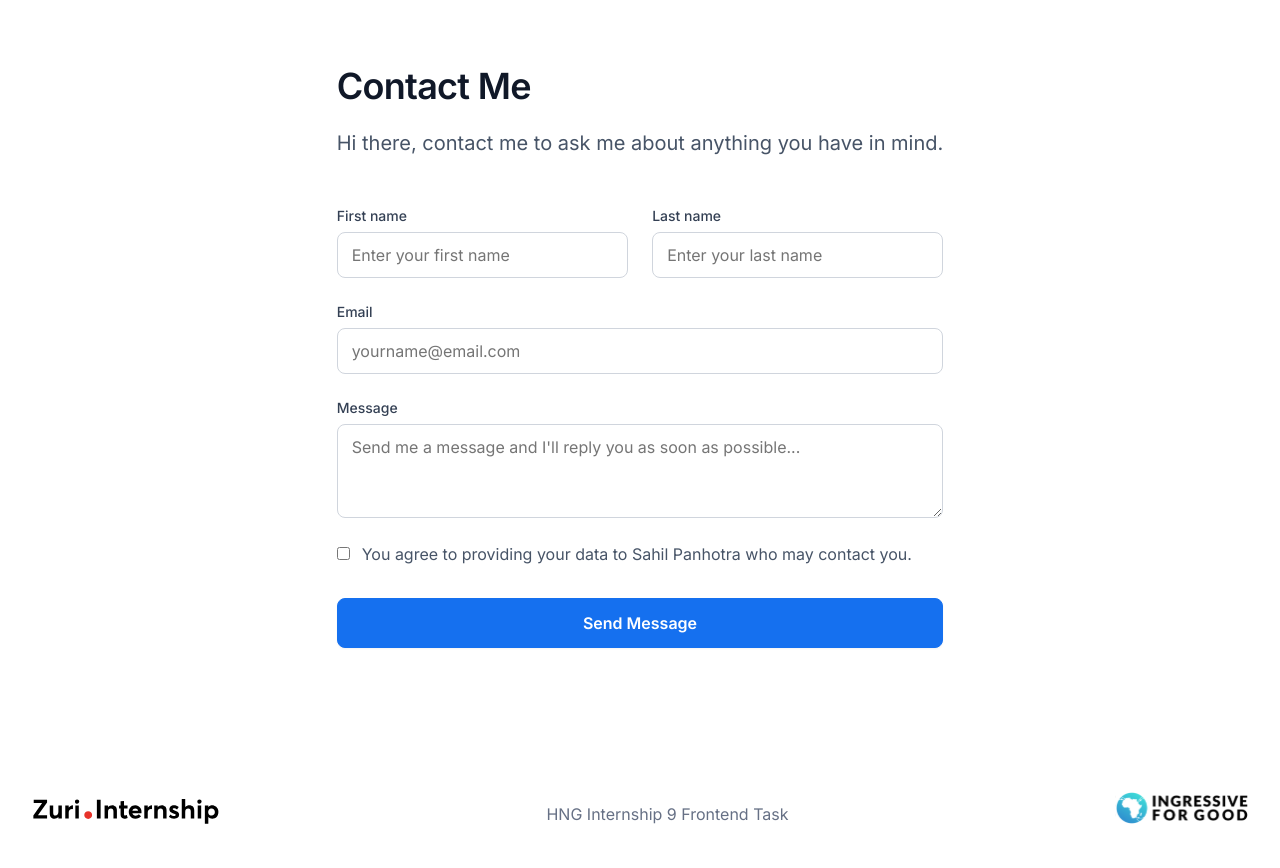
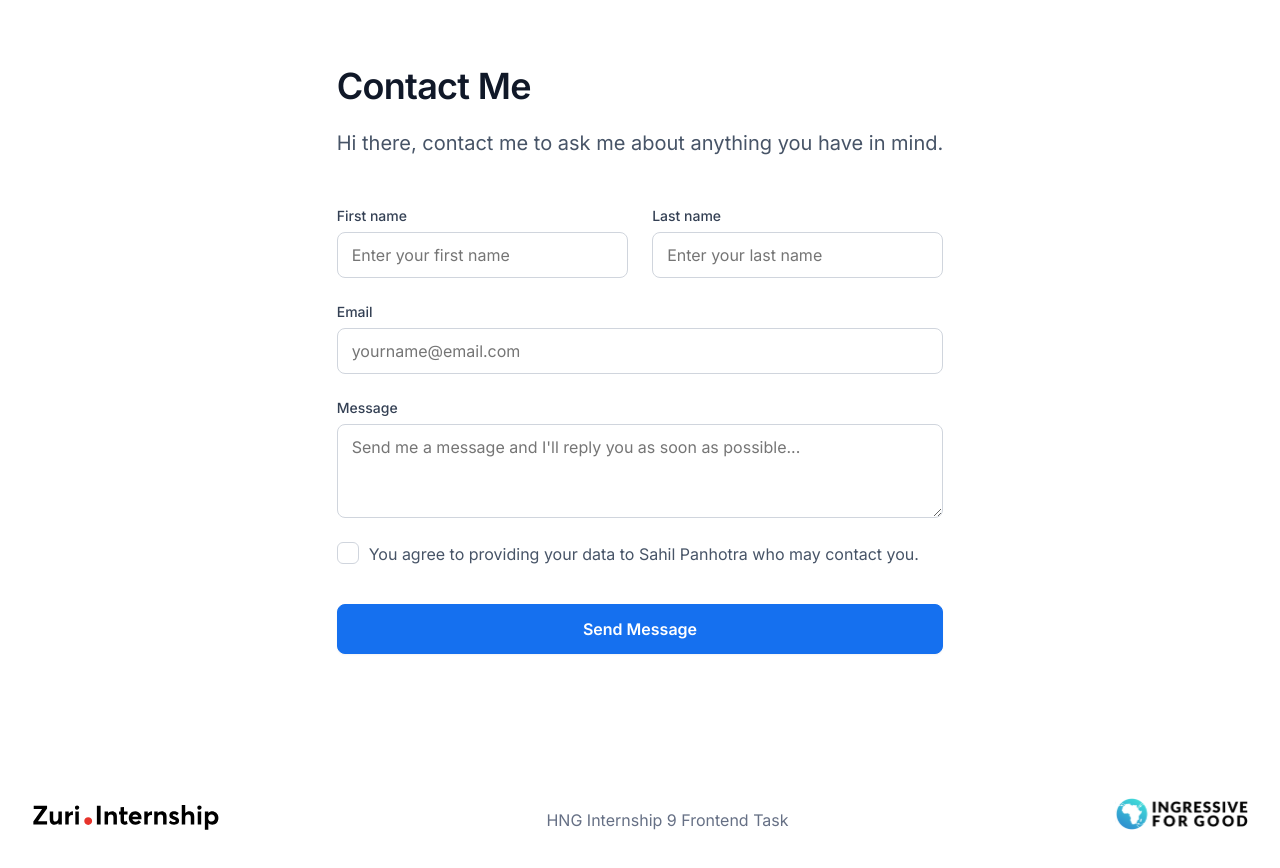
Before and after one commit to SahilPanhotra/Zuri_linktree, a React (Create React App) app: page /contact in a window 1280 px wide. Shown: the top 868 px of the page. Built offline with nearby package versions, Linux system fonts and the light colour scheme.

Commit message:
style:checkbox

```diff
--- a/src/pages/Contact.css
+++ b/src/pages/Contact.css
@@ -84,15 +84,11 @@ label {
 .form__fields div.child:last-child {
   margin-bottom: 0px;
 }
-.input__checkbox {
-  border-radius: 9999px;
-}
 .policyAgree {
   font-weight: 400;
   font-size: 16px;
   line-height: 24px;
   color: #475467;
-  margin-left: 12px;
 }
 .btn {
   width: 100%;
@@ -109,15 +105,108 @@ label {
   cursor: pointer;
 }
 
+/* CheckBox */
+.checkbox__container {
+  position: relative;
+}
+[type="checkbox"] {
+  opacity: 0;
+  height: 22px;
+  width: 22px;
+  position: absolute;
+  top: 0px;
+  left: 0px;
+  z-index: 2;
+  cursor: pointer;
+}
+[type="checkbox"] + label {
+  position: relative;
+  padding-left: 32px;
+  cursor: pointer;
+  display: inline-block;
+  color: #475467;
+}
+[type="checkbox"] + label::before {
+  content: "";
+  position: absolute;
+  left: 0px;
+  top: 0px;
+  width: 20px;
+  height: 20px;
+  border: 1px solid #d0d5dd;
+  border-radius: 6px;
+}
+[type="checkbox"]:checked + label::before {
+  content: "";
+  position: absolute;
+  left: 0px;
+  top: 0x;
+  width: 20px;
+  height: 20px;
+  border: 2px solid #1570ef;
+  border-radius: 6px;
+}
+[type="checkbox"]:checked + label::after {
+  content: "";
+  position: absolute;
+  left: 0px;
+  top: 0px;
+  width: 20px;
+  height: 20px;
+  border: 2px solid #1570ef;
+  background-image: url(../assets/check.svg);
+  background-size: contain;
+  border-radius: 6px;
+  transform: scale(1);
+  opacity: 1;
+  transition: all 0.5s ease;
+}
+[type="checkbox"]:not(:checked) + label::after {
+  content: "";
+  position: absolute;
+  left: 0px;
+  top: 0px;
+  width: 20px;
+  height: 20px;
+  background-image: url(../assets/check.svg);
+  background-size: contain;
+  border-radius: 6px;
+  transform: scale(0);
+  opacity: 0;
+}
+[type="checkbox"]:not(:checked):hover + label::before {
+  content: "";
+  position: absolute;
+  left: 0px;
+  top: 0px;
+  width: 20px;
+  height: 20px;
+  border: 1px solid #84caff;
+  box-shadow: 0px 0px 0px 4px #d1e9ff;
+  border-radius: 6px;
+}
+[type="checkbox"]:disabled + label::before {
+  content: "";
+  position: absolute;
+  left: 0px;
+  top: 0px;
+  width: 20px;
+  height: 20px;
+  border: 1px solid #d0d5dd;
+  background-color: #F2F4F7;;
+  border-radius: 6px;
+}
+
 /* Responsive  */
-@media (max-width:568px) {
-    .name__row{
+@media (max-width: 568px) {
+  .name__row {
     flex-direction: column;
   }
-    .first__name,.last__name {
+  .first__name,
+  .last__name {
     width: 100%;
   }
-    .first__name{
+  .first__name {
     margin-bottom: 24px;
   }
 }
--- a/src/pages/Contact.jsx
+++ b/src/pages/Contact.jsx
@@ -42,8 +42,8 @@ function Contact() {
                   </div>
                 </div>
                 <div className="checkbox__container child">
-                  <input className="input__checkbox" type="checkbox" />
-                  <span className="policyAgree">You agree to providing your data to Sahil Panhotra who may contact you.</span>
+                  <input className="custom__checkbox" type="checkbox" />
+                  <label className="policyAgree">You agree to providing your data to Sahil Panhotra who may contact you.</label>
                 </div>
                 </div>
                 <button className="btn" id="btn__submit">Send Message</button>
```
Also changed, not shown: src/assets/check.svg (added). Lines whose indentation alone changed are shown as unchanged.
